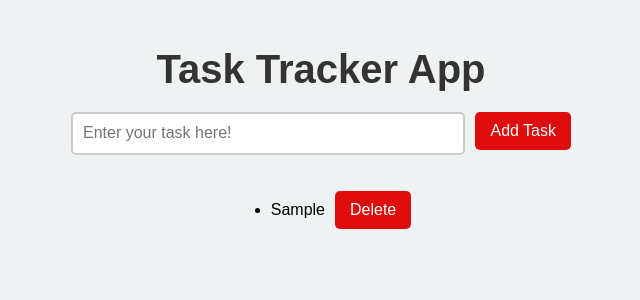
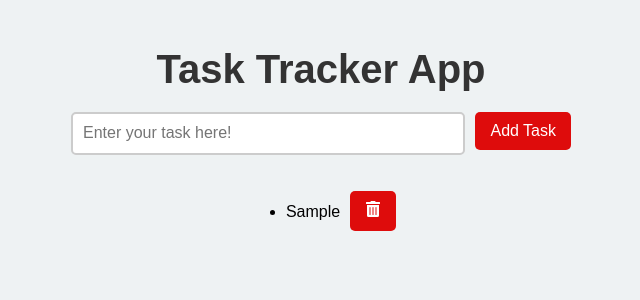
Before and after one commit to AnumIqbal2211/Task-Tracker-App, a React (Create React App) app: page / in a window 1280 px wide. Both pictures are taken after typing "Sample" into the empty fields and a click on the button "Add Task". Shown: the top 300 px of the page, without its empty margins (319-959 px from the left). Built offline with nearby package versions, Linux system fonts and the light colour scheme.

Commit message:
Add basic styling to the Task Tracker app

```diff
--- a/package.json
+++ b/package.json
@@ -9,6 +9,7 @@
     "react": "^18.3.1",
     "react-dom": "^18.3.1",
     "react-icon": "^1.0.0",
+    "react-icons": "^5.3.0",
     "react-scripts": "5.0.1",
     "web-vitals": "^2.1.4"
   },
--- a/src/components/TaskList.js
+++ b/src/components/TaskList.js
@@ -1,4 +1,5 @@
 import React from "react";
+import { FaTrashAlt } from "react-icons/fa";
 
 const TaskList = ({ tasks, deleteTask }) => {
   return (
@@ -6,7 +7,9 @@ const TaskList = ({ tasks, deleteTask }) => {
       {tasks.map((task, index) => (
         <li key={index}>
           {task}
-          <button onClick={() => deleteTask(index)}>Delete</button>
+          <button onClick={() => deleteTask(index)}>
+            <FaTrashAlt />
+          </button>
         </li>
       ))}
     </ul>
```
Also changed, not shown: 1 other file (tests, documents, lock files or other folders).
